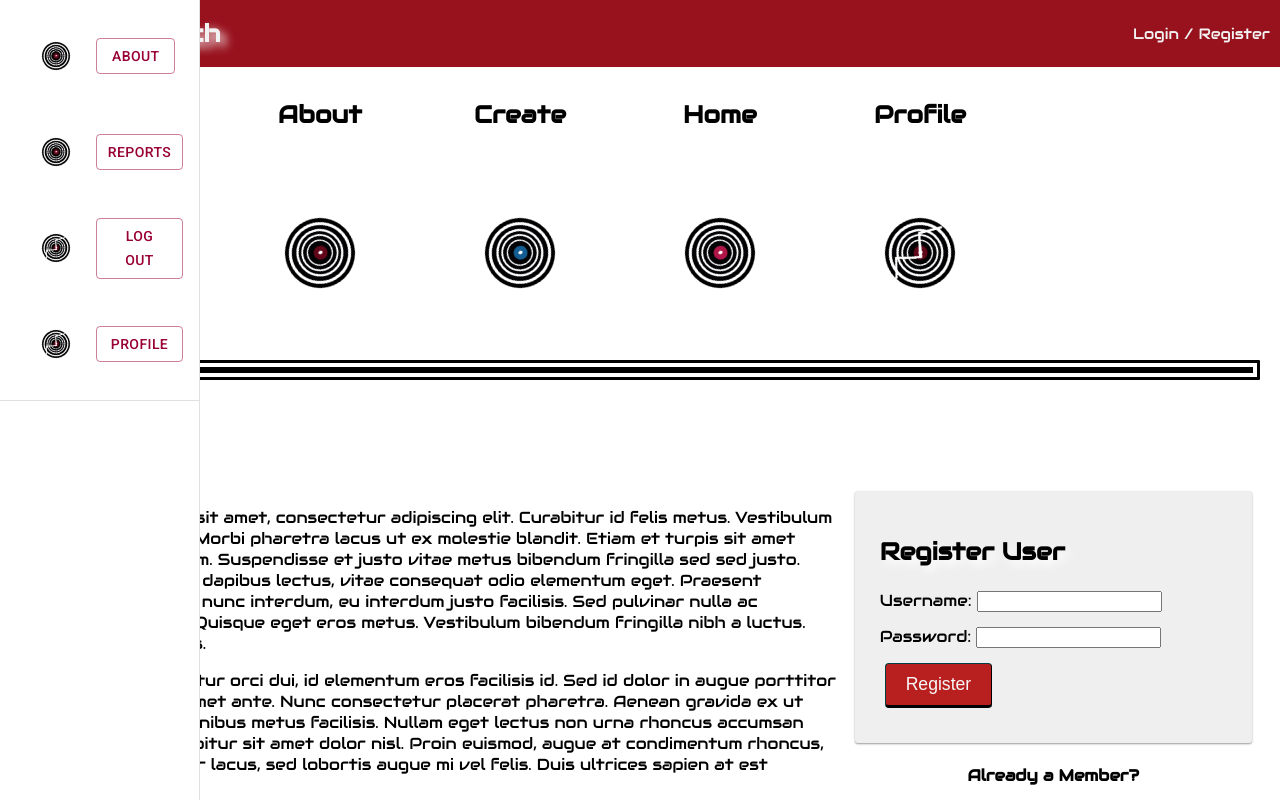
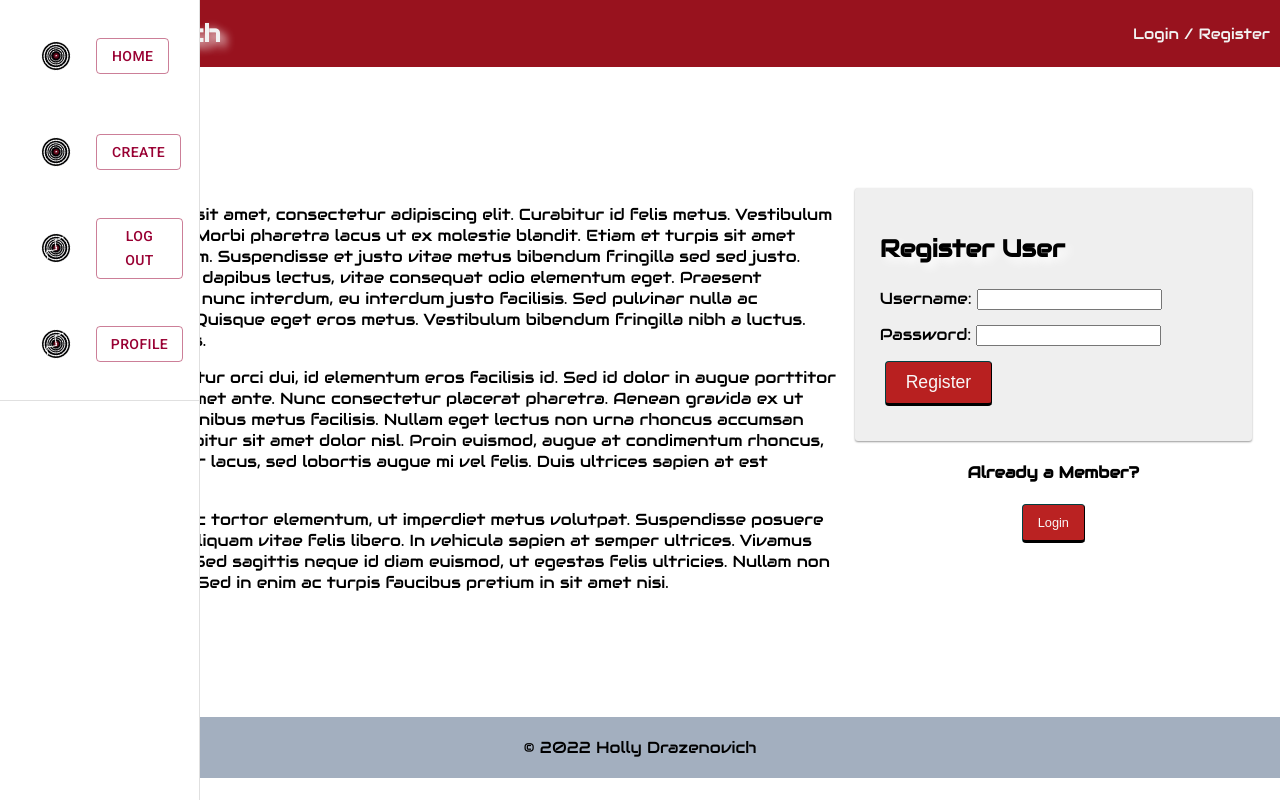
Before and after one commit to HollyDraz/record-scratch, a React (Create React App) app: page /#/home in a window 1280 px wide. Shown: the top 802 px of the page. Built offline with nearby package versions, Linux system fonts and the light colour scheme; no server answers.

Commit message:
added box on the app component

```diff
--- a/src/components/App/App.jsx
+++ b/src/components/App/App.jsx
@@ -11,6 +11,7 @@ import Nav from '../Nav/Nav';
 import Footer from '../Footer/Footer';
 import ProtectedRoute from '../ProtectedRoute/ProtectedRoute';
 import AboutPage from '../AboutPage/AboutPage';
+import Box from '@mui/material/Box';
 import UserPage from '../UserPage/UserPage';
 import InfoPage from '../InfoPage/InfoPage';
 import LandingPage from '../LandingPage/LandingPage';
@@ -21,7 +22,7 @@ import EditPost from '../EditPost/EditPost';
 import CreatePost from '../CreatePost/CreatePost';
 import PersonalProfile from '../PersonalProfile/PersonalProfile';
 import HomePage from '../HomePage/HomePage';
-import Header from '../Header/Header';
+//import Header from '../Header/Header';
 import './App.css';
 // importing the theme for app
 import { createTheme, ThemeProvider } from '@mui/material/styles';
@@ -29,17 +30,23 @@ import SideNav from '../SideNav/SideNav';
 
 
 
+const drawerWidth = 200;
+
 
 const theme = createTheme ({
   palette: {
     primary: {
       main: '#990033'
     },
+    secondary: {
+      main: '#6699ff'
+    },
   }
 
 })
 
 function App() {
+
   const dispatch = useDispatch();
   const user = useSelector(store => store.user);
 
@@ -50,9 +57,10 @@ function App() {
   return (
     <ThemeProvider theme={theme}>
     <Router>
+      <Box sx={{ display: 'flex' }}>
       <div>
         <Nav />
-        <Header />
+        {/* <Header /> */}
         <SideNav />
         <Switch>
           {/* Visiting localhost:3000 will redirect to localhost:3000/home */}
@@ -153,6 +161,7 @@ function App() {
         </Switch>
         <Footer />
       </div>
+      </Box>
     </Router>
     </ThemeProvider>
   );
--- a/src/components/SideNav/SideNav.jsx
+++ b/src/components/SideNav/SideNav.jsx
@@ -47,39 +47,29 @@ function SideNav({drawerWidth = 200}) {
 
         <List>
             <ListItem >
-            <img class="rotate" src="record1.png" width="80" height="80" onClick={() => history.push('/info')}/>
-            <Button  variant='outlined' onClick={() => history.push('/home')}> About </Button>
-
+            <img class="rotate" src="record1.png" width="80" height="80"/>
+            <Button  variant='outlined' onClick={() => history.push('/home')}> Home </Button>
             </ListItem>
 
             <ListItem >
-            <img class="rotate" src="record1.png" width="80" height="80" onClick={() => history.push('/create')}/>
-            <Button  variant='outlined' onClick={() => history.push('/create')}>Reports</Button>
+            <img class="rotate" src="record1.png" width="80" height="80"/>
+            <Button  variant='outlined' onClick={() => history.push('/create')}>Create</Button>
             </ListItem>
 
             <ListItem>
-            <img class="rotate" src="scratch.png" width="80" height="80" onClick={() => history.push('/profile')}/>
+            <img class="rotate" src="scratch.png" width="80" height="80" />
             <Button  variant='outlined'   onClick={() => dispatch({ type: 'LOGOUT' })}>Log out </Button>
             </ListItem>
 
             <ListItem>
             <img class="rotate" src="scratch.png" width="80" height="80" onClick={() => history.push('/profile')}/>
-            <Button  variant='outlined'   onClick={() => dispatch({ type: 'LOGOUT' })}>Profile </Button>
+            <Button  variant='outlined'   onClick={() => history.push('/create')}>Profile </Button>
             </ListItem>
 
             </List>
 
         <Divider />
       </Drawer>
-    //   <Box
-    //     component="main"
-    //     sx={{ flexGrow: 1, p: 3 }}>
-    //     <Toolbar />
-    //     <Typography paragraph>
-
-    //    </Typography>
-    //   </Box>
-    // </Box>
       );
    }
 
```
